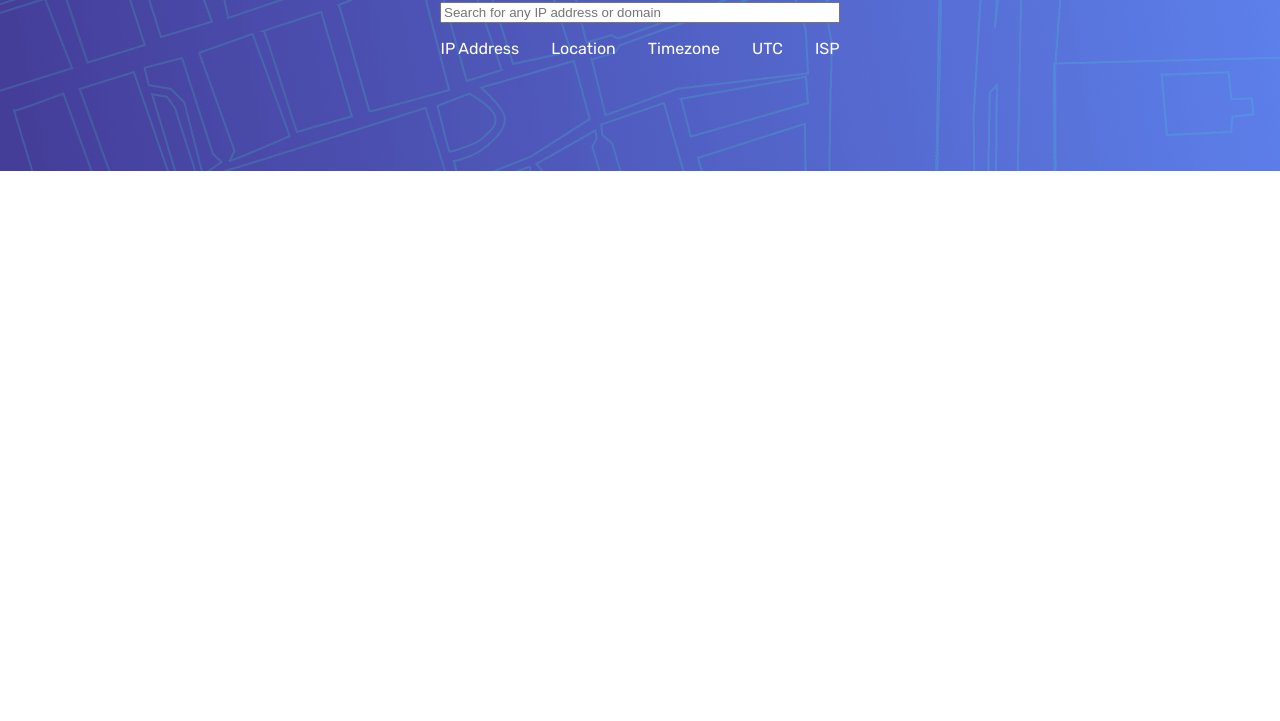
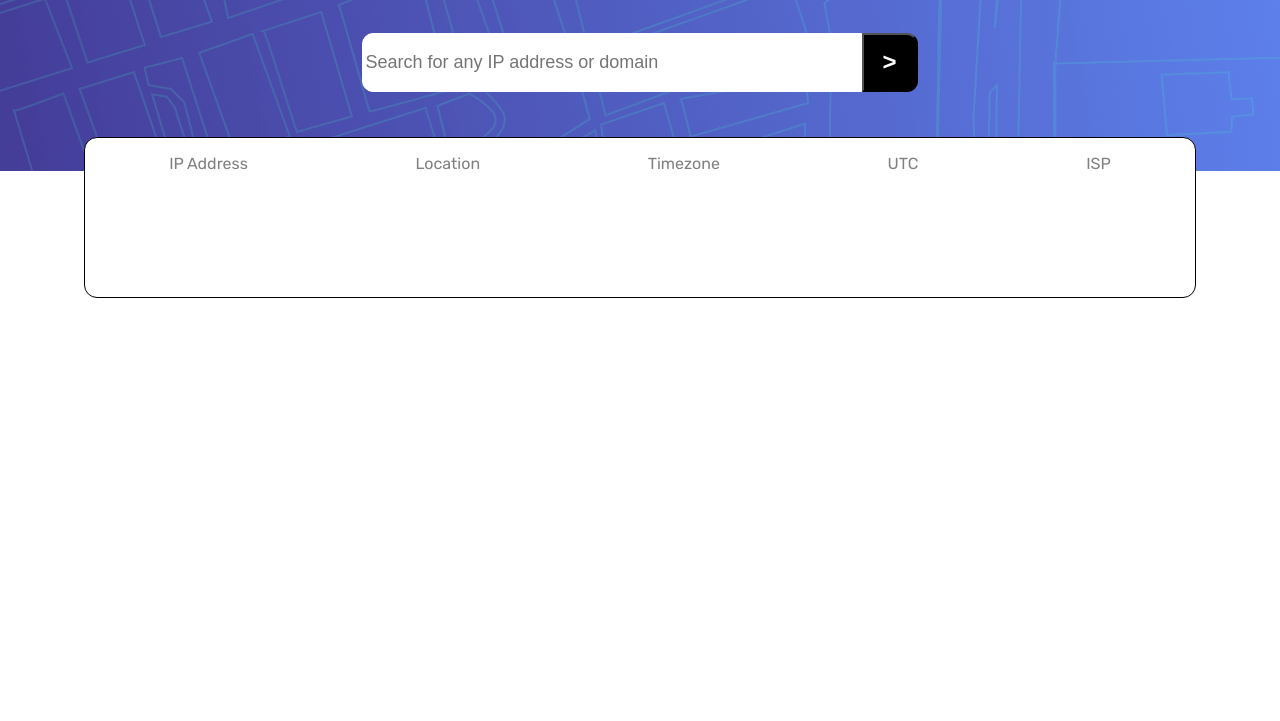
Before and after one commit to Rafaelfrb/ipAddressTracker-API, a plain HTML site: page index.html in a window 1280 px wide. Shown: the part 79-800 px from the top of the page. Drawn offline with Linux system fonts and the light colour scheme.

Commit message:
Styling page according to design provided by frontendmentor

```diff
--- a/index.html
+++ b/index.html
@@ -14,9 +14,12 @@
 
 </head>
 <body>
-
+<div class="bodycontent">
   <h1>IP Address Tracker</h1>
-  <input type="search" placeholder="Search for any IP address or domain">
+  <div class="search-container">
+    <input type="search" placeholder="Search for any IP address or domain">
+    <button type="submit" class="button"><strong>></strong></button>
+  </div>
 
   <div class="container">
     <p>IP Address</p>
@@ -25,5 +28,6 @@
       <p>UTC</p> <!-- add offset value dynamically using the API -->
     <p>ISP</p>
   </div>
+</div>
 </body>
 </html>
--- a/style.css
+++ b/style.css
@@ -8,12 +8,48 @@ body {
     text-align: center;
 }
 
+.bodycontent {
+    display: flex;
+    flex-direction: column;
+    align-items: center;
+}
+
+h1 {
+    font-size: 1.871rem;
+    letter-spacing: 0.01rem;
+}
+
+.search-container {
+    width: 100%;
+    margin-top: 1.8rem;
+    display: flex;
+    justify-content: center;
+}
+
 input {
-    width: 400px;
+    width: 31.2rem;
+    height: 3.68rem;
+    font-size: 18px;
+    border: 0.5px solid white;
+    border-radius: 11px 0 0 11px;
+}
+
+.button {
+    color: white;
+    background-color: black;
+    width: 3.5rem;
+    border-radius: 0 11px 11px 0;
+    font-size: 1.5rem;
 }
 
 .container {
+    margin-top: 2.8rem;
     display: flex;
-    justify-content: center;
-    gap: 2rem;
+    justify-content: space-around;
+    border: 0.5px solid black;
+    border-radius: 13px;
+    width: 69.33rem;
+    height: 9.94rem;
+    background-color: white;
+    color: gray;
 }
```
